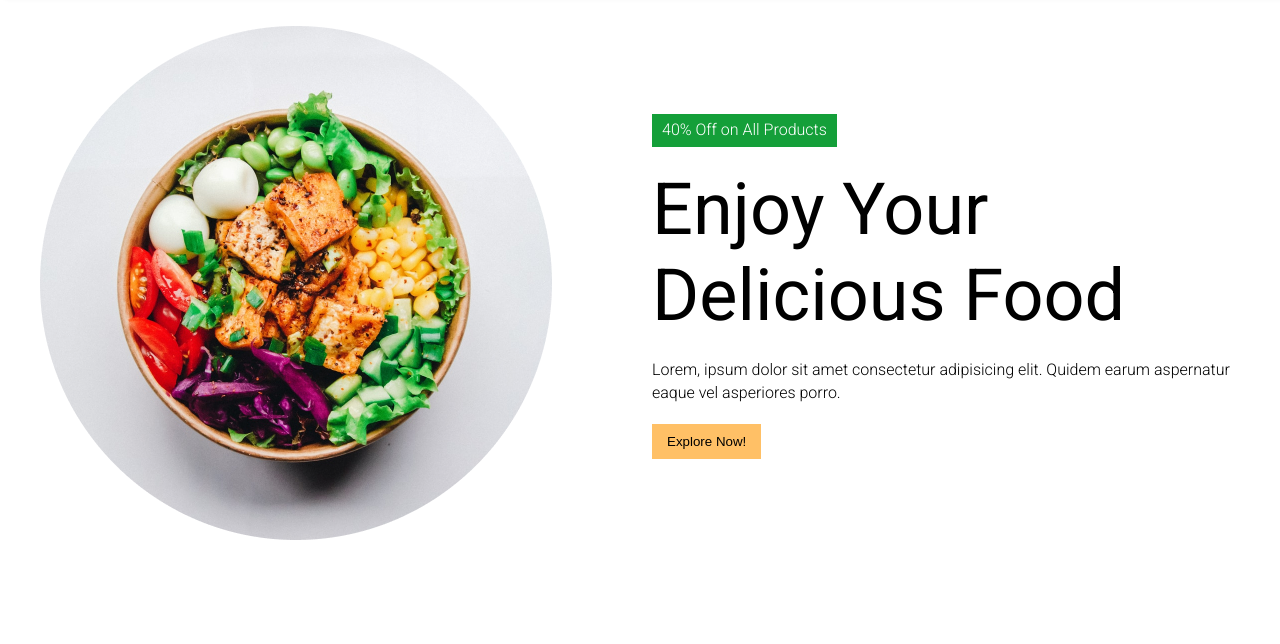
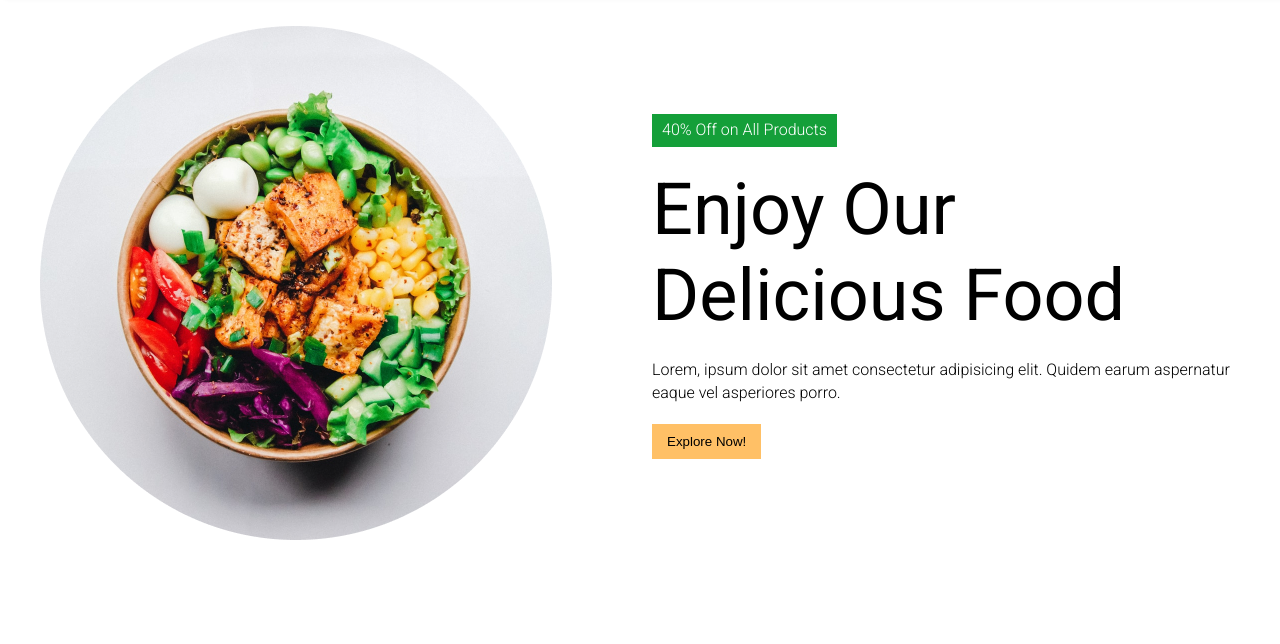
Before and after one commit to Surender2018/Restaurants, a plain HTML site: page index.html in a window 1280 px wide. Shown: the part 108-752 px from the top of the page. Drawn offline with Linux system fonts and the light colour scheme.

Commit message:
Correction from your to our

```diff
--- a/index.html
+++ b/index.html
@@ -30,7 +30,7 @@
                     <div class="tag">
                         40% Off on All Products
                     </div>
-                    <h1>Enjoy Your Delicious Food</h1>
+                    <h1>Enjoy Our Delicious Food</h1>
                     <p>Lorem, ipsum dolor sit amet consectetur adipisicing
                         elit. Quidem earum aspernatur eaque vel asperiores
                         porro.
```
